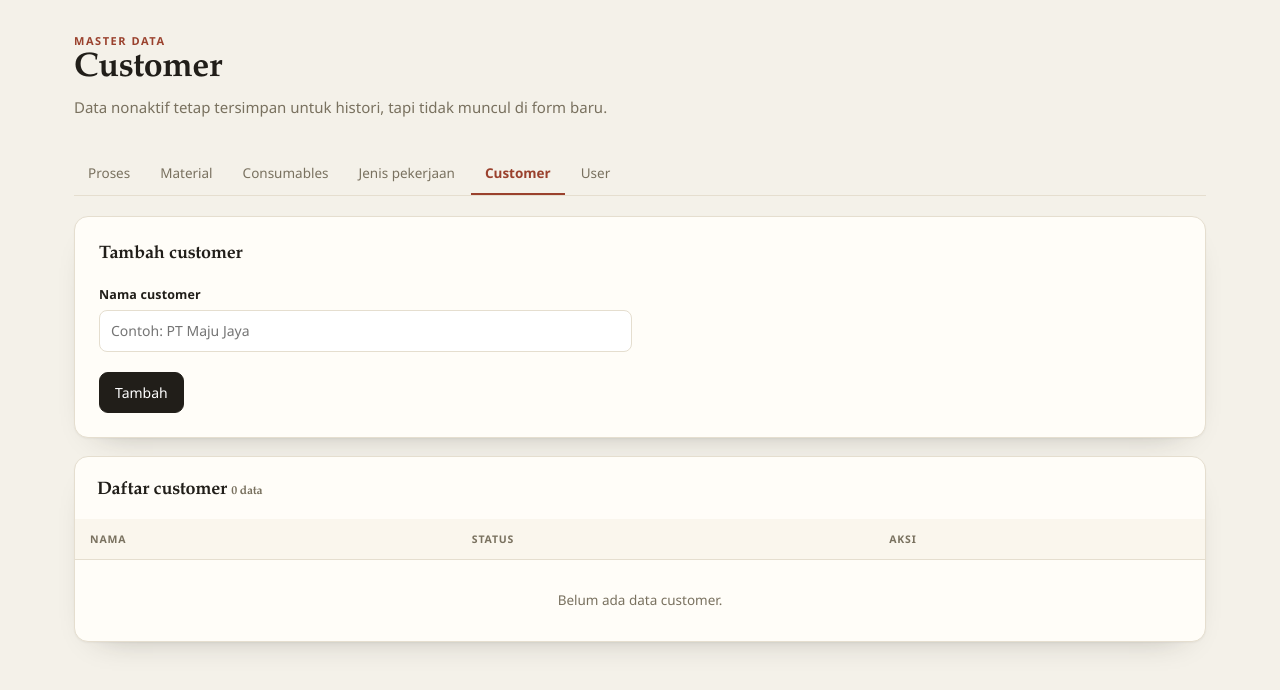
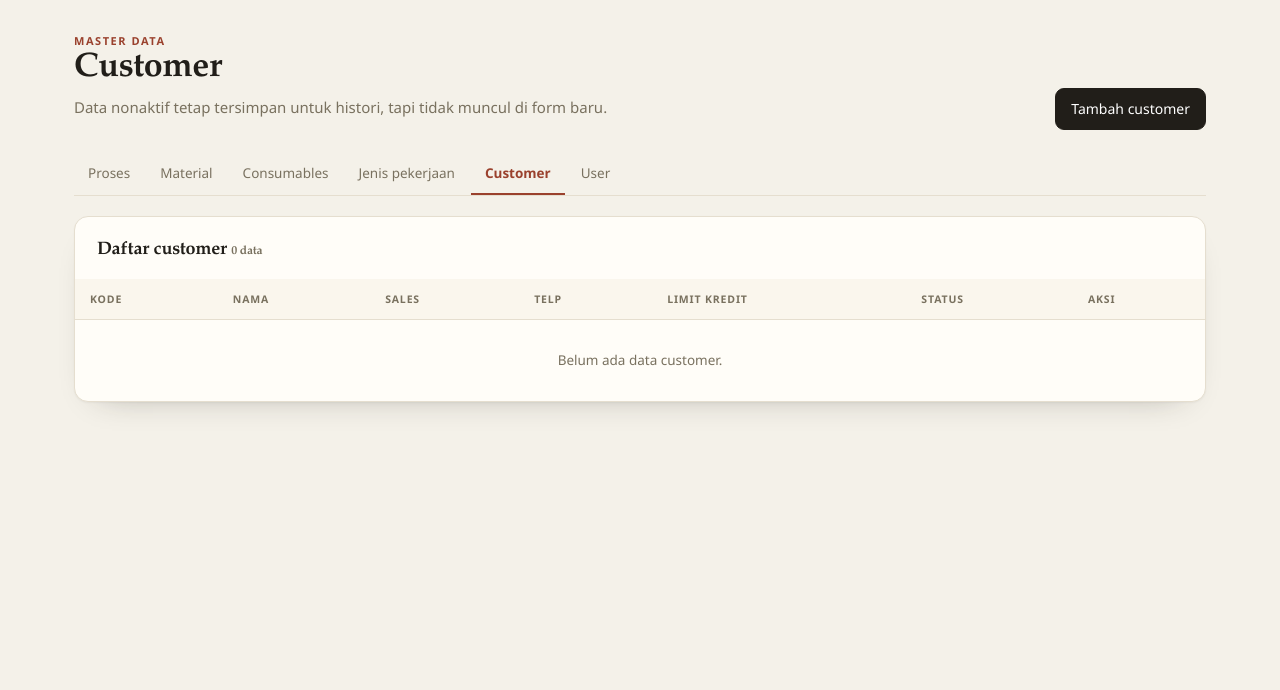
Before and after one commit to NatanKT/UI-UX-Projek, a Flask app: page /master/customers in a window 1280 px wide. Shown: the part 65-755 px from the top of the page. Run offline with Flask 3, Linux system fonts and the light colour scheme; the visitor is signed in with stand-in values (Sample User, id 1).

Commit message:
Update fitur master customer dan form

```diff
--- a/app.py
+++ b/app.py
@@ -1,6 +1,7 @@
 import os
+from decimal import Decimal, InvalidOperation
 
-from flask import Flask, flash, redirect, render_template, request, url_for
+from flask import Flask, flash, g, redirect, render_template, request, url_for
 from sqlalchemy import func
 from sqlalchemy.exc import IntegrityError
 
@@ -79,7 +80,13 @@ def detail():
 @roles_required("admin", "sales")
 def form():
     # ambil customer yang masih aktif buat dropdown "Customer" di form
-    customers = Customer.query.filter_by(active=True).order_by(Customer.name).all()
+    customers = (
+        Customer.query.filter(
+            Customer.dihapus.is_(False), Customer.discontinued.is_(False)
+        )
+        .order_by(Customer.nama)
+        .all()
+    )
     return render_template('form.html', customers=customers)
 
 
@@ -96,48 +103,133 @@ def master():
 # ---------------------------------------------------------------------------
 
 
-# validasi nama customer: wajib diisi, maks 150 char, dan ga boleh dobel
-def _customer_errors(name, customer_id=None):
+# field teks customer + batas panjangnya (buat validasi server-side)
+CUSTOMER_FIELDS = {
+    "kode": ("Kode", 30),
+    "nama": ("Nama", 150),
+    "g_ng": ("G/NG", 10),
+    "sales": ("Sales", 100),
+    "telp": ("Telp", 40),
+    "npwp": ("NPWP", 40),
+    "top": ("TOP", 30),
+    "cara_bayar": ("Cara bayar", 50),
+    "other_bayar": ("Other bayar", 100),
+    "company": ("Company", 100),
+    "bu": ("BU", 50),
+    "kode_oracle": ("Kode Oracle", 50),
+}
+
+
+# ambil semua input customer dari form, strip spasi ujung
+def _customer_data(form):
+    data = {field: (form.get(field) or "").strip() for field in CUSTOMER_FIELDS}
+    data["alamat"] = (form.get("alamat") or "").strip()
+    data["alamat_tagihan"] = (form.get("alamat_tagihan") or "").strip()
+    data["limit_kredit"] = (form.get("limit_kredit") or "0").strip()
+    data["discontinued"] = form.get("discontinued") == "on"
+    return data
+
+
+# isi data form dari record customer (halaman edit)
+def _customer_values(customer):
+    data = {field: getattr(customer, field) or "" for field in CUSTOMER_FIELDS}
+    data["alamat"] = customer.alamat or ""
+    data["alamat_tagihan"] = customer.alamat_tagihan or ""
+    data["limit_kredit"] = str(customer.limit_kredit or 0)
+    data["discontinued"] = customer.discontinued
+    return data
+
+
+# data kosong buat halaman tambah
+def _empty_customer():
+    data = {field: "" for field in CUSTOMER_FIELDS}
+    data.update(alamat="", alamat_tagihan="", limit_kredit="0", discontinued=False)
+    return data
+
+
+# limit kredit disimpan sebagai Decimal; None artinya input bukan angka
+def _limit_kredit(value):
+    try:
+        number = Decimal(value or "0")
+    except InvalidOperation:
+        return None
+    return number if number.is_finite() else None
+
+
+# validasi customer: batas panjang, kode/nama wajib & unik, limit kredit angka
+def _customer_errors(data, customer_id=None):
     errors = []
-    if not name:
-        errors.append("Nama customer wajib diisi.")
-    elif len(name) > 150:
-        errors.append("Nama customer maksimal 150 karakter.")
-    else:
-        query = Customer.query.filter(func.lower(Customer.name) == name.lower())
+    for field, (label, max_length) in CUSTOMER_FIELDS.items():
+        if len(data[field]) > max_length:
+            errors.append(f"{label} maksimal {max_length} karakter.")
+
+    for field, label in (("kode", "Kode customer"), ("nama", "Nama customer")):
+        value = data[field]
+        if not value:
+            errors.append(f"{label} wajib diisi.")
+            continue
+        query = Customer.query.filter(
+            func.lower(getattr(Customer, field)) == value.lower()
+        )
         if customer_id is not None:  # saat edit: kecualikan dirinya sendiri
             query = query.filter(Customer.id != customer_id)
         if query.first() is not None:
-            errors.append("Nama customer sudah ada.")
+            errors.append(f"{label} sudah ada.")
+
+    limit = _limit_kredit(data["limit_kredit"])
+    if limit is None:
+        errors.append("Limit kredit harus angka.")
+    elif limit < 0:
+        errors.append("Limit kredit tidak boleh negatif.")
     return errors
+
+
+# salin data form ke record customer
+def _apply_customer(customer, data):
+    for field in CUSTOMER_FIELDS:
+        setattr(customer, field, data[field])
+    customer.alamat = data["alamat"]
+    customer.alamat_tagihan = data["alamat_tagihan"]
+    customer.limit_kredit = _limit_kredit(data["limit_kredit"])
+    customer.discontinued = data["discontinued"]
 
 
 # halaman daftar customer -> templates/master_customers.html
 @app.get('/master/customers')
 @roles_required("admin")
 def customers():
-    items = Customer.query.order_by(Customer.name).all()
+    items = (
+        Customer.query.filter(Customer.dihapus.is_(False))
+        .order_by(Customer.nama)
+        .all()
+    )
     return render_template('master_customers.html', items=items)
 
 
-# tambah customer, data dari form "Tambah customer" di master_customers.html
-@app.post('/master/customers/add')
+# tambah customer, form di templates/customer_form.html
+@app.route('/master/customers/add', methods=["GET", "POST"])
 @roles_required("admin")
 def customer_add():
-    name = (request.form.get("name") or "").strip()  # ambil input 'name', buang spasi ujung
-    errors = _customer_errors(name)
+    if request.method == "GET":
+        return render_template(
+            "customer_form.html", customer=None, data=_empty_customer()
+        )
+    data = _customer_data(request.form)
+    errors = _customer_errors(data)
     if errors:
         for error in errors:
             flash(error, "error")
-        return redirect(url_for("customers"))  # balik ke daftar, tampilkan pesan error
-    customer = Customer(name=name, active=True)  # bikin record baru
-    db.session.add(customer)  # masuk antrian insert
+        return render_template("customer_form.html", customer=None, data=data)
+    customer = Customer(created_by=g.user.username, updated_by=g.user.username)
+    _apply_customer(customer, data)
+    db.session.add(customer)
     try:
         db.session.commit()  # simpan beneran ke database
         flash("Customer ditambahkan.", "success")
-    except IntegrityError:  # kalau nama dobel (race), batalkan
+    except IntegrityError:  # kalau kode/nama dobel (race), batalkan
         db.session.rollback()
-        flash("Nama customer sudah ada.", "error")
+        flash("Kode atau nama customer sudah ada.", "error")
+        return render_template("customer_form.html", customer=None, data=data)
     return redirect(url_for("customers"))
 
 
@@ -147,39 +239,55 @@ def customer_add():
 def customer_edit(customer_id):
     customer = db.get_or_404(Customer, customer_id)  # 404 kalau id ga ada
     if request.method == "POST":
-        name = (request.form.get("name") or "").strip()
-        errors = _customer_errors(name, customer.id)
+        data = _customer_data(request.form)
+        errors = _customer_errors(data, customer.id)
         if errors:
             for error in errors:
                 flash(error, "error")
             return render_template(
-                "customer_form.html", customer=customer, name=name
+                "customer_form.html", customer=customer, data=data
             )
-        customer.name = name
+        _apply_customer(customer, data)
+        customer.updated_by = g.user.username
         try:
             db.session.commit()
             flash("Customer diperbarui.", "success")
             return redirect(url_for("customers"))
         except IntegrityError:
             db.session.rollback()
-            flash("Nama customer sudah ada.", "error")
+            flash("Kode atau nama customer sudah ada.", "error")
             return render_template(
-                "customer_form.html", customer=customer, name=name
+                "customer_form.html", customer=customer, data=data
             )
-    return render_template("customer_form.html", customer=customer)
+    return render_template(
+        "customer_form.html", customer=customer, data=_customer_values(customer)
+    )
 
 
-# aktif/nonaktif customer (ga dihapus, cuma flip status)
+# aktif/nonaktif customer (ga dihapus, cuma flip status discontinued)
 @app.post('/master/customers/<int:customer_id>/toggle')
 @roles_required("admin")
 def customer_toggle(customer_id):
     customer = db.get_or_404(Customer, customer_id)
-    customer.active = not customer.active
+    customer.discontinued = not customer.discontinued
+    customer.updated_by = g.user.username
     db.session.commit()
     flash(
-        f"Customer {'diaktifkan' if customer.active else 'dinonaktifkan'}.",
+        f"Customer {'diaktifkan' if not customer.discontinued else 'dinonaktifkan'}.",
         "success",
     )
+    return redirect(url_for("customers"))
+
+
+# hapus customer = soft delete, data tetap tersimpan untuk histori
+@app.post('/master/customers/<int:customer_id>/delete')
+@roles_required("admin")
+def customer_delete(customer_id):
+    customer = db.get_or_404(Customer, customer_id)
+    customer.dihapus = True
+    customer.updated_by = g.user.username
+    db.session.commit()
+    flash("Customer dihapus.", "success")
     return redirect(url_for("customers"))
 
 
--- a/cek_db.py
+++ b/cek_db.py
@@ -9,6 +9,6 @@ db = sqlite3.connect("instance/ui_ux.db")
 # ambil daftar nama tabel yang ada
 print("Tabel:", [row[0] for row in db.execute("select name from sqlite_master where type='table'")])
 # isi tabel customers
-print("Customer:", db.execute("select id, name, active from customers").fetchall())
+print("Customer:", db.execute("select id, Kode, Nama, LimitKredit, dihapus, discontinued from customers").fetchall())
 # isi tabel users (password ga ditampilkan, cuma id/nama/username/role/status)
 print("User:", db.execute("select id, name, username, role, active from users").fetchall())
--- a/static/app.js
+++ b/static/app.js
@@ -1,12 +1,19 @@
-// Validasi form customer di sisi klien + konfirmasi aksi nonaktif.
+// Validasi form customer di sisi klien + konfirmasi aksi nonaktif/hapus.
 document.querySelectorAll("form[data-customer]").forEach(function (form) {
   form.addEventListener("submit", function (event) {
-    var input = form.elements.name;
-    input.value = input.value.trim();
-    if (!input.value) {
-      event.preventDefault();
-      alert("Nama customer wajib diisi.");
-      input.focus();
+    var fields = [
+      { input: form.elements.kode, message: "Kode customer wajib diisi." },
+      { input: form.elements.nama, message: "Nama customer wajib diisi." },
+    ];
+    for (var i = 0; i < fields.length; i++) {
+      var input = fields[i].input;
+      input.value = input.value.trim();
+      if (!input.value) {
+        event.preventDefault();
+        alert(fields[i].message);
+        input.focus();
+        return;
+      }
     }
   });
 });
--- a/templates/base.html
+++ b/templates/base.html
@@ -20,7 +20,7 @@
       {% endif %}
       {# menu Master cuma muncul kalau user login dan role admin #}
       {% if g.user and g.user.role == 'admin' %}
-        <a class="{{ 'active' if request.endpoint in ('master', 'customers', 'customer_add', 'customer_edit', 'customer_toggle', 'users', 'user_add', 'user_edit', 'user_toggle') }}" href="{{ url_for('master') }}">Master</a>
+        <a class="{{ 'active' if request.endpoint in ('master', 'customers', 'customer_add', 'customer_edit', 'customer_toggle', 'customer_delete', 'users', 'user_add', 'user_edit', 'user_toggle') }}" href="{{ url_for('master') }}">Master</a>
         <a href="{{ url_for('index') }}">Pengaturan</a>
       {% endif %}
     </nav>
--- a/templates/form.html
+++ b/templates/form.html
@@ -30,7 +30,7 @@
               <option value="">— pilih customer —</option>
               {# dropdown customer diisi dari route 'form' (variabel customers, cuma yang aktif) #}
               {% for customer in customers %}
-                <option value="{{ customer.id }}">{{ customer.name }}</option>
+                <option value="{{ customer.id }}">{{ customer.kode }} — {{ customer.nama }}</option>
               {% endfor %}
             </select>
           </div>
--- a/templates/master_customers.html
+++ b/templates/master_customers.html
@@ -9,6 +9,9 @@
       <p class="eyebrow">Master data</p>
       <h1>Customer</h1>
       <p class="muted">Data nonaktif tetap tersimpan untuk histori, tapi tidak muncul di form baru.</p>
+    </div>
+    <div class="actions">
+      <a class="btn" href="{{ url_for('customer_add') }}">Tambah customer</a>
     </div>
   </div>
 
@@ -22,23 +25,6 @@
     <a class="tab" href="{{ url_for('users') }}">User</a>
   </nav>
 
-  <div class="stack">
-    <section class="card">
-      <h2>Tambah customer</h2>
-      {# form submit POST ke route 'customer_add' di app.py, input name="name" #}
-      <form method="post" action="{{ url_for('customer_add') }}" data-customer>
-        <div class="grid">
-          <div class="field">
-            <label for="name">Nama customer</label>
-            <input id="name" name="name" maxlength="150" required placeholder="Contoh: PT Maju Jaya">
-          </div>
-        </div>
-        <div class="form-actions">
-          <button class="btn" type="submit">Tambah</button>
-        </div>
-      </form>
-    </section>
-
   <section class="card table-card">
     <div class="card-head" style="padding:20px 22px 0; margin-bottom:14px">
       <h2 style="margin:0">Daftar customer <small class="muted">{{ items|length }} data</small></h2>
@@ -46,35 +32,53 @@
     <div class="table-wrap">
       <table class="table">
         <thead>
-            <tr><th>Nama</th><th>Status</th><th class="row-action">Aksi</th></tr>
+          <tr>
+            <th>Kode</th>
+            <th>Nama</th>
+            <th>Sales</th>
+            <th>Telp</th>
+            <th class="num">Limit kredit</th>
+            <th>Status</th>
+            <th class="row-action">Aksi</th>
+          </tr>
         </thead>
         <tbody>
           {# loop data customer yang dikirim dari route 'customers' (variabel items) #}
           {% for item in items %}
-              <tr class="{{ 'row-inactive' if not item.active }}">
-                <td class="strong">{{ item.name }}</td>
+            <tr class="{{ 'row-inactive' if item.discontinued }}">
+              <td>{{ item.kode }}</td>
+              <td class="strong">
+                {{ item.nama }}
+                {% if item.company %}<div class="sub">{{ item.company }}</div>{% endif %}
+              </td>
+              <td>{{ item.sales or '—' }}</td>
+              <td>{{ item.telp or '—' }}</td>
+              <td class="num">Rp {{ "{:,.0f}".format(item.limit_kredit or 0) }}</td>
               <td>
-                  <span class="badge {{ 'approved' if item.active else 'draft' }}">
-                    {{ 'Aktif' if item.active else 'Nonaktif' }}
+                <span class="badge {{ 'approved' if not item.discontinued else 'draft' }}">
+                  {{ 'Aktif' if not item.discontinued else 'Nonaktif' }}
                 </span>
               </td>
               <td class="row-action">
                 <a class="btn btn-ghost btn-sm" href="{{ url_for('customer_edit', customer_id=item.id) }}">Ubah</a>
                 <form method="post" action="{{ url_for('customer_toggle', customer_id=item.id) }}"
-                        data-confirm="{{ 'Nonaktifkan customer ini?' if item.active else 'Aktifkan customer ini?' }}"
+                      data-confirm="{{ 'Nonaktifkan customer ini?' if not item.discontinued else 'Aktifkan customer ini?' }}"
                       style="display:inline">
                   <button class="btn btn-ghost btn-sm" type="submit">
-                      {{ 'Nonaktifkan' if item.active else 'Aktifkan' }}
+                    {{ 'Nonaktifkan' if not item.discontinued else 'Aktifkan' }}
                   </button>
+                </form>
+                <form method="post" action="{{ url_for('customer_delete', customer_id=item.id) }}"
+                      data-confirm="Hapus customer ini?" style="display:inline">
+                  <button class="btn btn-ghost btn-sm" type="submit">Hapus</button>
                 </form>
               </td>
             </tr>
           {% else %}
-              <tr><td class="empty" colspan="3">Belum ada data customer.</td></tr>
+            <tr><td class="empty" colspan="7">Belum ada data customer.</td></tr>
           {% endfor %}
         </tbody>
       </table>
     </div>
   </section>
-  </div>
 {% endblock %}
```
Also changed, not shown: models.py (+19 -2 lines), templates/customer_form.html (+76 -10 lines), test_master.py (+38 -16 lines). Lines whose indentation alone changed are shown as unchanged.
